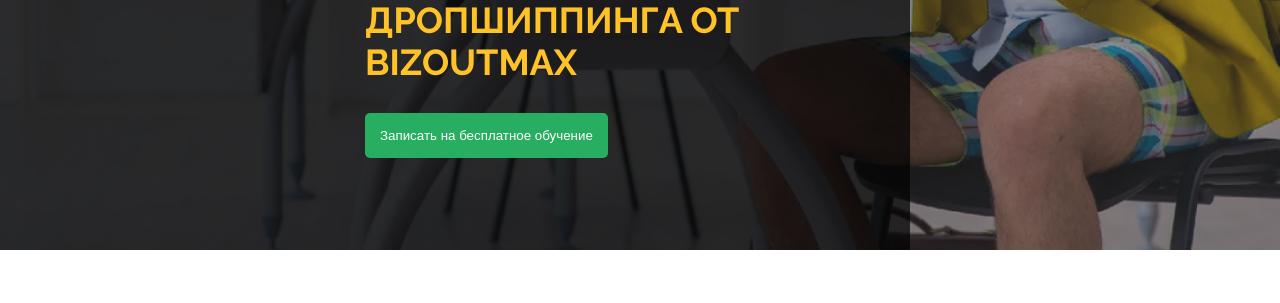
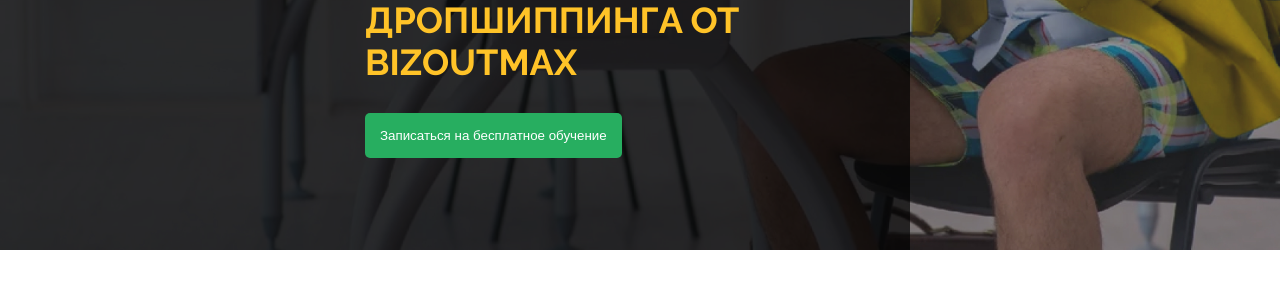
Before and after one commit to madmoronse/landos, a PHP site: page / in a window 1280 px wide. Shown: the part 550-853 px from the top of the page. Run offline with PHP 8.4, Linux system fonts and the light colour scheme.

Commit message:
change format

```diff
--- a/index.html
+++ b/index.php
@@ -21,8 +21,8 @@
                             автомате <span class="yel-selector">без складов и сотрудников</span>
                         </p>
                         <h2> Вступай в школу дропшиппинга от bizoutmax</h2>
-                        <a href="#">
-                            <button class="button">Записать на бесплатное обучение</button>
+                        <a href="#form">
+                            <button class="button">Записаться на бесплатное обучение</button>
                         </a>
                     </div>
             </div>
@@ -100,8 +100,7 @@
             <h2>Наши наставники</h2>
         </div>
 
-
-    <div class="teachers ">
+    <div class="teachers">
         <div class="cont s--inactive">
         <div class="slider">
             <div class="item">
@@ -137,8 +136,8 @@
                                                     <a href="#">
                                                         <button class="button present">Смотреть презентацию</button>
                                                     </a>
-                                                    <a href="#">
-                                                        <button class="button">Записать на бесплатное обучение</button>
+                                                    <a href="#form">
+                                                        <button class="button">Записаться на бесплатное обучение</button>
                                                     </a>
                                                 </div>
                                             </div>
@@ -180,8 +179,8 @@
                                                     <a href="#">
                                                         <button class="button present">Смотреть презентацию</button>
                                                     </a>
-                                                    <a href="#">
-                                                        <button class="button">Записать на бесплатное обучение</button>
+                                                    <a href="#form">
+                                                        <button class="button">Записаться на бесплатное обучение</button>
                                                     </a>
                                                 </div>
                                             </div>
@@ -223,8 +222,8 @@
                                                     <a href="#">
                                                         <button class="button present">Смотреть презентацию</button>
                                                     </a>
-                                                    <a href="#">
-                                                        <button class="button">Записать на бесплатное обучение</button>
+                                                    <a href="#form">
+                                                        <button class="button">Записаться на бесплатное обучение</button>
                                                     </a>
                                                 </div>
                                             </div>
@@ -270,8 +269,8 @@
                                                     <a href="#">
                                                         <button class="button present">Смотреть презентацию</button>
                                                     </a>
-                                                    <a href="#">
-                                                        <button class="button">Записать на бесплатное обучение</button>
+                                                    <a href="#form">
+                                                        <button class="button">Записаться на бесплатное обучение</button>
                                                     </a>
                                                 </div>
                                             </div>
@@ -313,8 +312,8 @@
                                                     <a href="#">
                                                         <button class="button present">Смотреть презентацию</button>
                                                     </a>
-                                                    <a href="#">
-                                                        <button class="button">Записать на бесплатное обучение</button>
+                                                    <a href="#form">
+                                                        <button class="button">Записаться на бесплатное обучение</button>
                                                     </a>
                                                 </div>
                                             </div>
@@ -356,8 +355,8 @@
                                                     <a href="#">
                                                         <button class="button present">Смотреть презентацию</button>
                                                     </a>
-                                                    <a href="#">
-                                                        <button class="button">Записать на бесплатное обучение</button>
+                                                    <a href="#form">
+                                                        <button class="button">Записаться на бесплатное обучение</button>
                                                     </a>
                                                 </div>
                                             </div>
@@ -388,7 +387,7 @@
             <p>Школа <span class="yel-selector">«DROPSHIPPING. OUTMAX»</span> даст вам полное понимание функционала и возможностей продаж товара по всей России и СНГ.  Вы научитесь с нуля создавать привлекательные рекламные объявления, настраивать рекламу и приводить поток клиентов на ваши торговые площадки.</p>
         </div>
         <div class="button">
-            <a href="#">Записать на бесплатное обучение</a>
+            <a href="#form">Записаться на бесплатное обучение</a>
         </div>
     </section>
 </div>
@@ -416,7 +415,7 @@
     </section>
 </div>
 
-<div class="full-container forms">
+<div class="full-container forms" id="form">
     <section class="section-form">
         <div class="form items">
             <h2>Запись на бесплатное обучение</h2>
```
